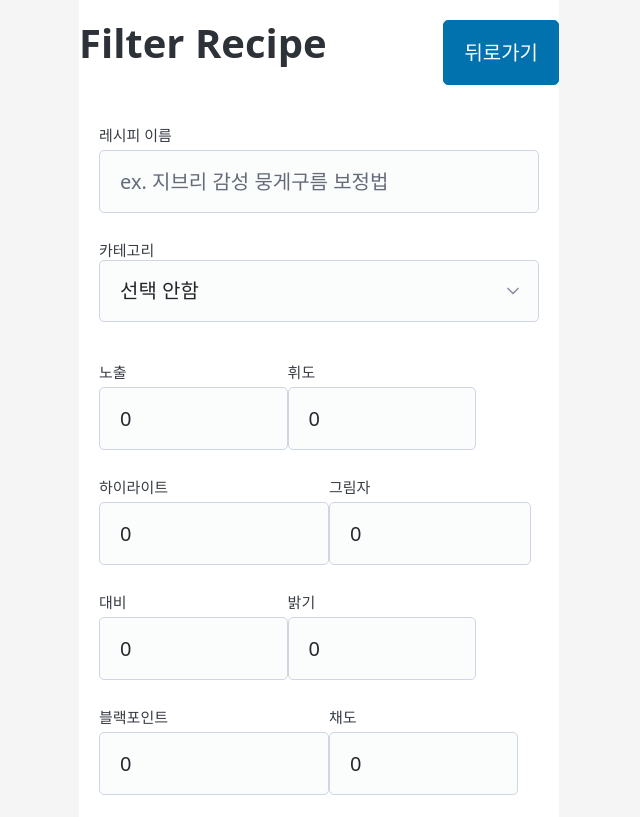
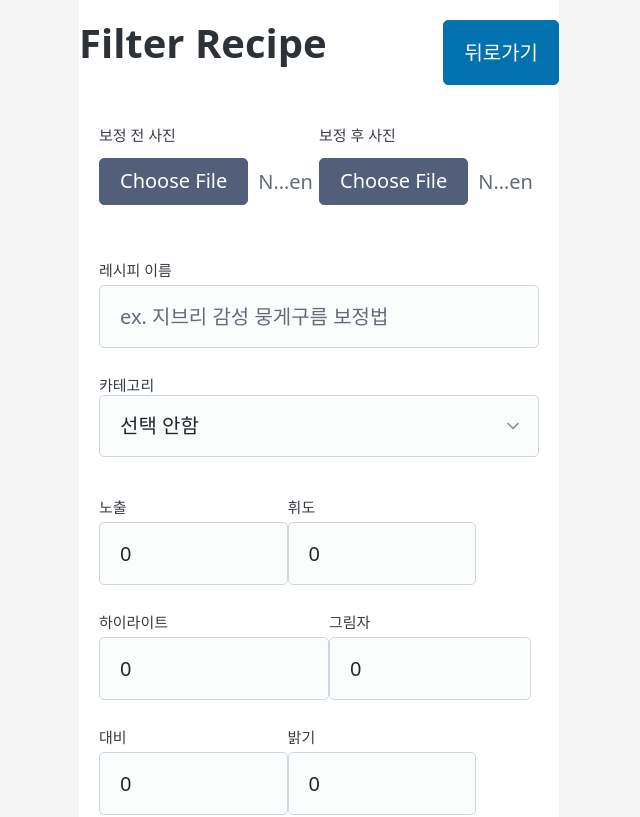
Before and after one commit to seondal/FilterRecipe, a Next.js app: page /upload in a window 1280 px wide. Shown: the top 817 px of the page, without its empty margins (321-961 px from the left). Built offline with nearby package versions, Linux system fonts and the light colour scheme.

Commit message:
✨ feat :  업로드 사진 데이터도

```diff
--- a/src/app/upload/page.tsx
+++ b/src/app/upload/page.tsx
@@ -8,8 +8,19 @@ const ETC = "기타";
 
 export default function UploadPage() {
   const [selectedMain, setSelectedMain] = useState(NO_SELECTION);
+
   return (
-    <form className="*:text-xs">
+    <form className="*:text-xs" encType="multipart/form-data">
+      <fieldset className="flex">
+        <label>
+          보정 전 사진
+          <input type="file" name="before" accept="image/*" />
+        </label>
+        <label>
+          보정 후 사진
+          <input type="file" name="after" accept="image/*" required />
+        </label>
+      </fieldset>
       <label>
         레시피 이름
         <input
@@ -19,7 +30,6 @@ export default function UploadPage() {
           required
         />
       </label>
-
       <label>
         카테고리
         <fieldset className="flex">
--- a/src/components/layout/index.tsx
+++ /dev/null
@@ -1,3 +0,0 @@
-import Navigation from "./Navigation";
-
-export { Navigation };
```
